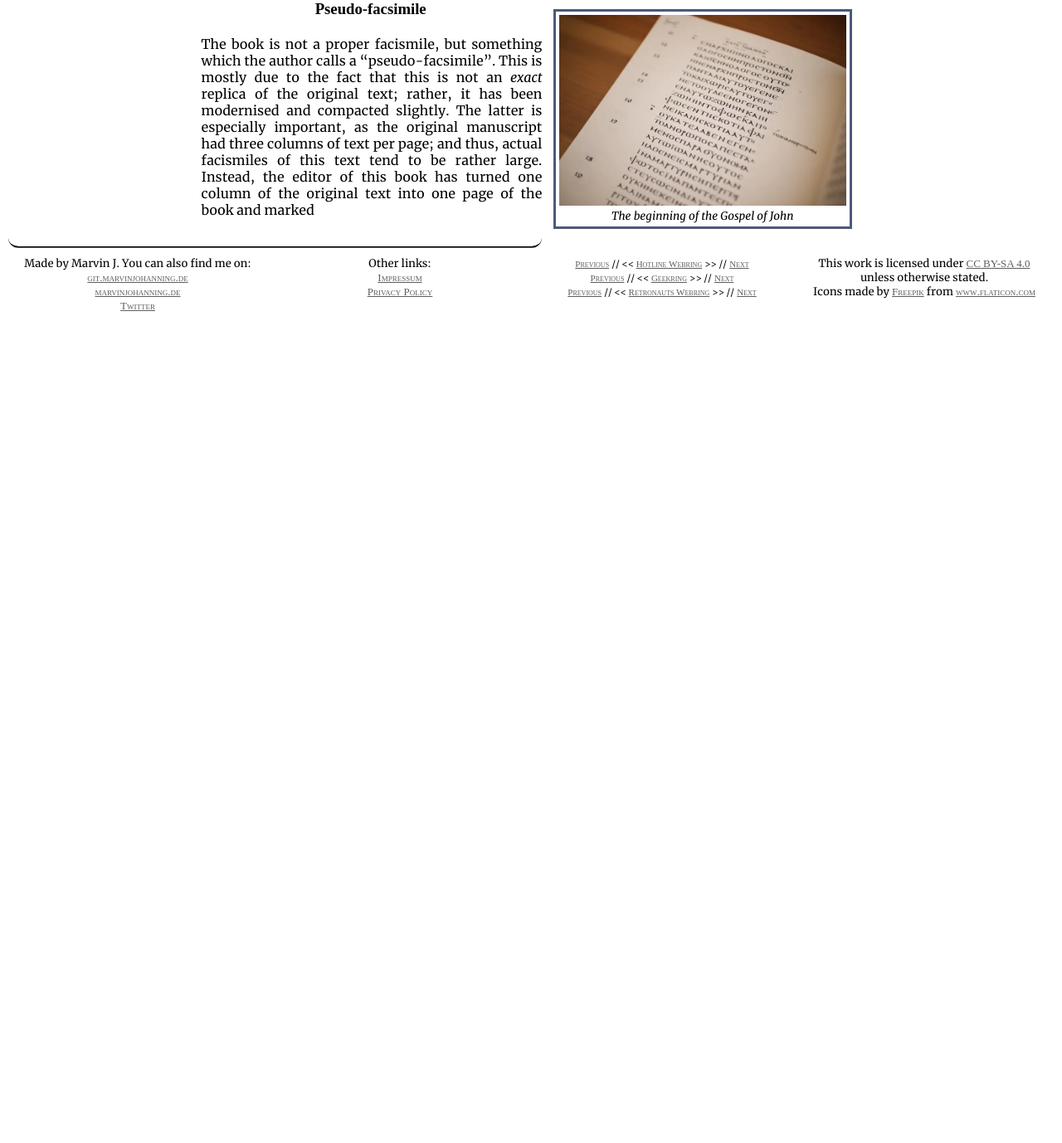
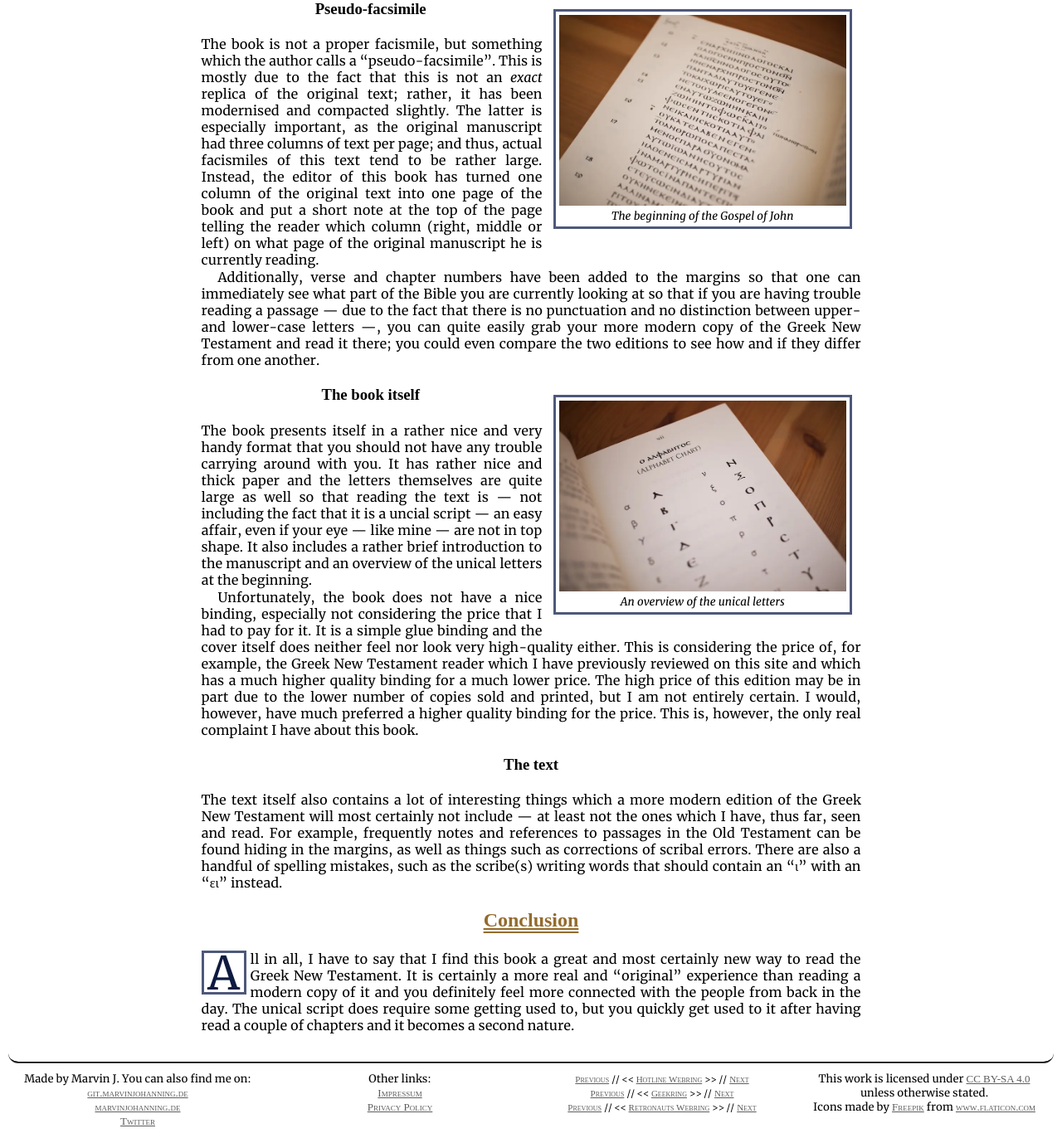
Before and after one commit to mjohanning99/ancient-greek.net, a PHP site: page /shelf/physical/vaticanusbible.php in a window 1280 px wide. Shown: the part 2048-3426 px from the top of the page at 83% size. Before the commit the page ends 2423 px from the top, so only its background shows below. Run offline with PHP 8.4, Linux system fonts and the light colour scheme.

Commit message:
Finish Vaticanus

```diff
--- a/shelf/physical/index.php
+++ b/shelf/physical/index.php
@@ -53,7 +53,7 @@
     <h3><a href="readerseditionot.php" class="menu">Septuaginta: A Reader’s Edition</a></h3>
     <p>A readers’s edition of the Greek Old Testament (Septuaginta); one of my favourites.</p>
 
-    <h3><a href="vaticanusbible.php" class="denied">The Vaticanus Bible</a></h3>
+    <h3><a href="vaticanusbible.php" class="menu">The Vaticanus Bible</a></h3>
     <p>A pseudo-facsimile of (one) the oldest copies of the Bible — in a more modern format.</p>
   </div>
 
--- a/shelf/physical/vaticanusbible.php
+++ b/shelf/physical/vaticanusbible.php
@@ -68,7 +68,28 @@
     </figure>
 
     <h3 id="vaticanusbible_pseudo">Pseudo-facsimile</h3>
-    <p>The book is not a proper facismile, but something which the author calls a <q>pseudo-facsimile</q>. This is mostly due to the fact that this is not an <i>exact</i> replica of the original text; rather, it has been modernised and compacted slightly. The latter is especially important, as the original manuscript had three columns of text per page; and thus, actual facismiles of this text tend to be rather large. Instead, the editor of this book has turned one column of the original text into one page of the book and marked </p>
+    <p>The book is not a proper facismile, but something which the author calls a <q>pseudo-facsimile</q>. This is mostly due to the fact that this is not an <i>exact</i> replica of the original text; rather, it has been modernised and compacted slightly. The latter is especially important, as the original manuscript had three columns of text per page; and thus, actual facismiles of this text tend to be rather large. Instead, the editor of this book has turned one column of the original text into one page of the book and put a short note at the top of the page telling the reader which column (right, middle or left) on what page of the original manuscript he is currently reading. </p>
+
+    <p>Additionally, verse and chapter numbers have been added to the margins so that one can immediately see what part of the Bible you are currently looking at so that if you are having trouble reading a passage — due to the fact that there is no punctuation and no distinction between upper- and lower-case letters —, you can quite easily grab your more modern copy of the Greek New Testament and read it there; you could even compare the two editions to see how and if they differ from one another. </p>
+
+    <figure>
+      <figcaption><img src="/media/imgs/vaticanus/alphabet.webp", width="400", height="400" onerror="this.onerror=null; this.src='/media/imgs/vaticanus/alphabet.jpg'" alt="" width="400" height="400">An overview of the unical letters</figcaption>
+    </figure>
+
+    <h3>The book itself</h3>
+    <p>The book presents itself in a rather nice and very handy format that you should not have any trouble carrying around with you. It has rather nice and thick paper and the letters themselves are quite large as well so that reading the text is — not including the fact that it is a uncial script — an easy affair, even if your eye — like mine — are not in top shape. It also includes a rather brief introduction to the manuscript and an overview of the unical letters at the beginning. </p>
+
+    <p>Unfortunately, the book does not have a nice binding, especially not considering the price that I had to pay for it. It is a simple glue binding and the cover itself does neither feel nor look very high-quality either. This is considering the price of, for example, the Greek New Testament reader which I have previously reviewed on this site and which has a much higher quality binding for a much lower price. The high price of this edition may be in part due to the lower number of copies sold and printed, but I am not entirely certain. I would, however, have much preferred a higher quality binding for the price. This is, however, the only real complaint I have about this book.</p>
+
+    <h3>The text</h3>
+    <p>The text itself also contains a lot of interesting things which a more modern edition of the Greek New Testament will most certainly not include — at least not the ones which I have, thus far, seen and read. For example, frequently notes and references to passages in the Old Testament can be found hiding in the margins, as well as things such as corrections of scribal errors. There are also a handful of spelling mistakes, such as the scribe(s) writing words that should contain an <q>ι</q> with an <q>ει</q> instead.</p>
+  </div>
+
+  <div class="article">
+    <h2>Conclusion</h2>
+    <p>All in all, I have to say that I find this book a great and most certainly new way to read the Greek New Testament. It is certainly a more real and <q>original</q> experience than reading a modern copy of it and you definitely feel more connected with the people from back in the day. The unical script does require some getting used to, but you quickly get used to it after having read a couple of chapters and it becomes a second nature. </p>
+  </div>
+
   </div>
 </body>
 
```
Also changed, not shown: 2 other files.
